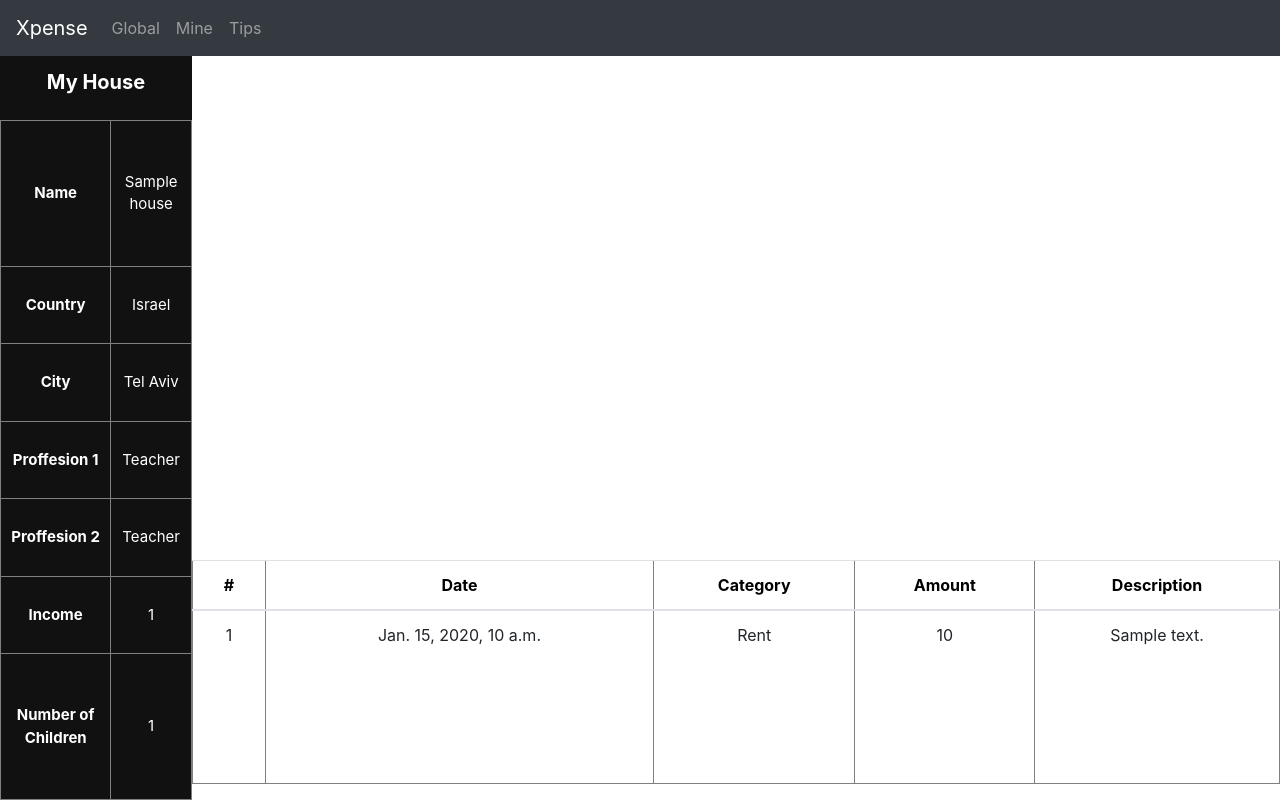
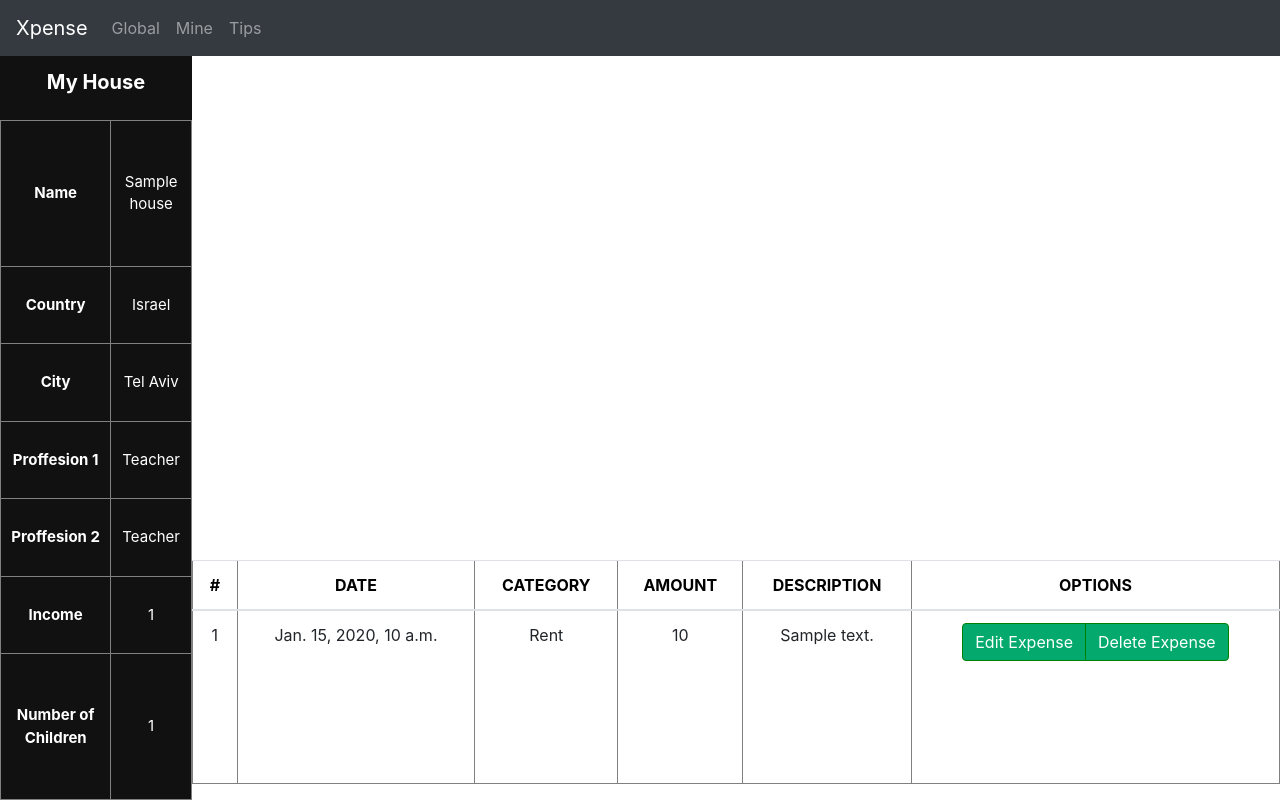
Before and after one commit to redhat-beyond/Xpense, a Django app: page /00000000-0000-0000-0000-000000000001/ in a window 1280 px wide. Run offline with Django 4.2, Linux system fonts and the light colour scheme; data comes from the database, SQL or seed files in the repository; tables that the repository leaves empty hold one stand-in row (values such as "Sample post"); some libraries are stand-ins or nearby versions.

Commit message:
Add the option to edit and delete expense
- adding views (edit_expense, delete_expense)
- adding urls
- adding templates (edit_expense.html)
- updating mine.css file

Signed-off-by: Shelly Golden <shelly.golden@gmail.com>

```diff
--- a/house/constants.py
+++ b/house/constants.py
@@ -7,3 +7,4 @@ MINE_MINE_PAGE_ROUTE = 'house_view/mine_page.html'
 MINE_SIDEBAR_ROUTE = 'house_view/sidebar.html'
 GLOBAL_PAGE_CITY_DROPDOWN_ROUTE = 'global/city_dropdown.html'
 LOGIN_PAGE_ROUTE = 'login/login.html'
+MINE_EDIT_EXPENSE_ROUTE = 'house_view/edit_expense.html'
--- a/house/urls.py
+++ b/house/urls.py
@@ -10,4 +10,6 @@ urlpatterns = [
     path('<str:house_id>/', views.house_view, name='house_view'),
     path('house/add', views.add_house, name='add_house'),
     path('ajax/load-cities/', views.load_cities, name='ajax_load_cities'),
+    path('<str:house_id>/edit_expense/<int:id>/', views.edit_expense, name='edit_expense'),
+    path('<str:house_id>/delete_expense/<int:id>/', views.delete_expense, name='delete_expense'),
 ]
--- a/house/views.py
+++ b/house/views.py
@@ -1,7 +1,8 @@
 from house.constants import MINE_MINE_PAGE_ROUTE
 from django.shortcuts import render, get_object_or_404
-from house.constants import HOME_PAGE_ROUTE, GLOBAL_PAGE_ROUTE, GLOBAL_PAGE_CITY_DROPDOWN_ROUTE, LOGIN_PAGE_ROUTE
-from .forms import HouseForm, HouseIDForm
+from house.constants import HOME_PAGE_ROUTE, GLOBAL_PAGE_ROUTE, GLOBAL_PAGE_CITY_DROPDOWN_ROUTE, LOGIN_PAGE_ROUTE, \
+    MINE_EDIT_EXPENSE_ROUTE
+from .forms import HouseForm, HouseIDForm, ExpenseForm
 from .helpers import _filter_houses_by_form
 from expenses.models import Expenses
 from django.http import HttpResponseRedirect
@@ -73,3 +74,24 @@ def load_cities(request):
     cities = City.objects.filter(country_id=country_id).order_by('name')
     context = {'cities': cities}
     return render(request, GLOBAL_PAGE_CITY_DROPDOWN_ROUTE, context)
+
+
+def edit_expense(request, id, house_id):
+    expense = get_object_or_404(Expenses, pk=id)
+    form = ExpenseForm(request.POST or None, instance=expense)
+    context = {'form': form}
+    if request.method == "POST":
+        if form.is_valid():
+            expense = form.save(commit=False)
+            expense.save()
+            context = {'form': form}
+            return HttpResponseRedirect(f'/../{house_id}')
+    else:
+        form = ExpenseForm()
+    return render(request, MINE_EDIT_EXPENSE_ROUTE, context)
+
+
+def delete_expense(request, house_id, id):
+    expense = get_object_or_404(Expenses, pk=id)
+    expense.delete()
+    return HttpResponseRedirect(f'/../{house_id}')
--- a/static/css/mine_house_and_expenses.css
+++ b/static/css/mine.css
@@ -69,6 +69,28 @@
   right: 0;
 }
 
+.btn {
+    display: inline-block;
+    font-weight: 400;
+    text-align: center;
+    white-space: nowrap;
+    vertical-align: middle;
+    background-color: #04AA6D;
+    border: 1px solid green;
+    color: white;
+    -webkit-user-select: none;
+    -moz-user-select: none;
+    -ms-user-select: none;
+    user-select: none;
+    /* border: 1px solid transparent; */
+    padding: 0.375rem 0.75rem;
+    font-size: 1rem;
+    line-height: 1.5;
+    border-radius: 0.25rem;
+    transition: color .15s ease-in-out,background-color .15s ease-in-out,border-color .15s ease-in-out,box-shadow .15s ease-in-out;
+}
+
+
 @media screen and (max-height: 450px) {
   .sidebar {
     padding-top: 15px;
--- a/templates/house_view/expenses_table.html
+++ b/templates/house_view/expenses_table.html
@@ -3,10 +3,11 @@
   <thead>
     <tr>
       <th>#</th>
-      <th>Date</th>
-      <th>Category</th>
-      <th>Amount</th>
-      <th>Description</th>
+      <th>DATE</th>
+      <th>CATEGORY</th>
+      <th>AMOUNT</th>
+      <th>DESCRIPTION</th>
+      <th>OPTIONS</th>
     </tr>
   </thead>
   <tbody>
@@ -17,6 +18,12 @@
       <td>{{ expense.category }}</td>
       <td>{{ expense.amount }}</td>
       <td>{{ expense.description }}</td>
+      <td>
+          <div class="btn-group">
+            <a class="btn btn-primary" href="edit_expense/{{ expense.id }}" role="button">Edit Expense</a>
+            <a class="btn btn-primary" href="delete_expense/{{ expense.id }}" role="button">Delete Expense</a>
+          </div>
+      </td>
     </tr>
     {% empty %}
     <tr>
--- a/templates/house_view/mine_page.html
+++ b/templates/house_view/mine_page.html
@@ -1,8 +1,7 @@
 {% extends "base.html" %} {%load static%} {%block content%}
-<link rel="stylesheet" type="text/css" href="{% static 'css/mine_house_and_expenses.css' %}" />
+<link rel="stylesheet" type="text/css" href="{% static 'css/mine.css' %}" />
 <body>
   <div class="house_table-container">{% include 'house_view/house_table.html' %}</div>
   <div class="sidebar-container">{% include 'house_view/sidebar.html' %}</div>
-
 </body>
 {% endblock %}
```
Also changed, not shown: house/forms.py (+7 -0 lines), templates/house_view/edit_expense.html (added, +10 -0 lines).
